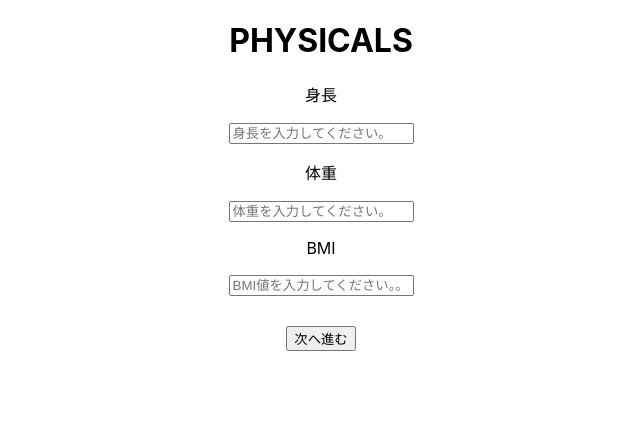
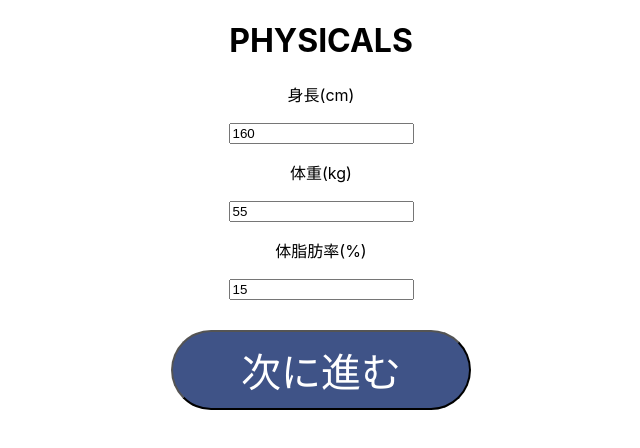
Before and after one commit to trmti/MukimukiHealth, a Next.js app: page /bmi in a window 1280 px wide. Shown: the top 448 px of the page, without its empty margins (319-959 px from the left). Built offline with nearby package versions, Linux system fonts and the light colour scheme; no server answers; the database is empty; sample sign-in values are in the browser's storage.

Commit message:
理想体型とBMI入力画面作成

```diff
--- a/pages/bmi.tsx
+++ b/pages/bmi.tsx
@@ -1,19 +1,58 @@
-import type { NextPage } from "next";
-import styles from "../styles/bmi.module.css";
+import type { NextPage } from 'next';
+import { useRouter } from 'next/router';
+
+import { useState, useEffect } from 'react';
+import { setUserData } from '../utils/set';
+import { useAuthContext } from '../utils/AuthContext';
+
+import Button from '../atoms/Button';
+import styles from '../styles/bmi.module.css';
 
 const BMI: NextPage = () => {
+  const { user } = useAuthContext();
+  const router = useRouter();
+
+  const [height, setHeight] = useState<number>(160);
+  const [weight, setWeight] = useState<number>(55);
+  const [percentage, setPercentage] = useState<number>(15);
+
+  const onClick = async () => {
+    if (user?.email) {
+      await setUserData(user.email, weight, height, percentage);
+      router.push('/ideal');
+    }
+  };
+
   return (
     <div className={styles.all}>
       <h1>PHYSICALS</h1>
       <div className={styles.button}>
-        <p>身長</p>
-        <input placeholder="身長を入力してください。" />
-        <p>体重</p>
-        <input placeholder="体重を入力してください。" />
-        <p>BMI</p>
-        <input placeholder="BMI値を入力してください。。" />
+        <p>身長(cm)</p>
+        <input
+          defaultValue={height}
+          onChange={(e) => {
+            setHeight(Number(e.currentTarget.value));
+          }}
+          type="number"
+        />
+        <p>体重(kg)</p>
+        <input
+          defaultValue={weight}
+          type="number"
+          onChange={(e) => {
+            setWeight(Number(e.currentTarget.value));
+          }}
+        />
+        <p>体脂肪率(%)</p>
+        <input
+          defaultValue={percentage}
+          type="number"
+          onChange={(e) => {
+            setPercentage(Number(e.currentTarget.value));
+          }}
+        />
       </div>
-      <button>次へ進む</button>
+      <Button text="次に進む" onClick={onClick} />
     </div>
   );
 };
--- a/pages/signup.tsx
+++ b/pages/signup.tsx
@@ -45,8 +45,8 @@ const Signup: NextPage = () => {
 
   useEffect(() => {
     if (isLoggedIn) {
-      alert('ログイン済みです。マイページに移動します。');
-      router.push('/mypage');
+      alert('ログイン済みです。データ入力画面に移動します。');
+      router.push('/bmi');
     }
   }, [isLoggedIn]);
 
--- a/utils/AuthContext.tsx
+++ b/utils/AuthContext.tsx
@@ -6,17 +6,21 @@ import {
   useEffect,
 } from 'react';
 import type { NextPage } from 'next';
-import { getTodayFood } from '../utils/get';
+import { getTodayFood, getUser } from '../utils/get';
 
 import { getAuth, onAuthStateChanged } from 'firebase/auth';
-import type { User } from 'firebase/auth';
 import { useRouter } from 'next/router';
 import { app } from './firebase';
 
+import type { User as FirebaseUser } from './types';
+import type { User } from 'firebase/auth';
+
 export type UserType = User | null;
+export type FirebaseUserType = FirebaseUser | null;
 
 export type AuthContextProps = {
   user: UserType;
+  firebaseUser: FirebaseUserType;
 };
 
 export type AuthProps = {
@@ -33,6 +37,7 @@ export const AuthProvider: NextPage<AuthProps> = ({ children }) => {
   const router = useRouter();
   const auth = getAuth(app);
   const [user, setUser] = useState<UserType>(null);
+  const [firebaseUser, setFirebaseUser] = useState<FirebaseUserType>(null);
   const isAvailableForViewing =
     router.pathname === '/' ||
     router.pathname === '/login' ||
@@ -41,6 +46,7 @@ export const AuthProvider: NextPage<AuthProps> = ({ children }) => {
 
   const value = {
     user,
+    firebaseUser,
   };
 
   useEffect(() => {
@@ -49,6 +55,9 @@ export const AuthProvider: NextPage<AuthProps> = ({ children }) => {
       if (!user && !isAvailableForViewing) {
         alert('ログインしてください');
         await router.push('/login');
+      } else if (user?.email) {
+        const newUser = await getUser(user.email);
+        setFirebaseUser(newUser);
       }
     });
     return () => {
--- a/utils/set.ts
+++ b/utils/set.ts
@@ -2,13 +2,46 @@ import { doc, updateDoc, deleteField, setDoc } from 'firebase/firestore';
 import { db } from './firebase';
 
 export async function createNewUser(email: string) {
-  await setDoc(doc(db, 'User', email), {}, { merge: true });
+  await setDoc(doc(db, 'User', email), {});
 }
 
 export async function deleteTodayFood(userId: string) {
   const ref = doc(db, 'User', userId);
   await updateDoc(ref, {
     次のご飯: deleteField(),
+  });
+}
+
+export async function setUserData(
+  userId: string,
+  weight: number,
+  height: number,
+  percentage: number
+) {
+  await updateDoc(doc(db, 'User', userId), {
+    体重: weight,
+    身長: height,
+    体脂肪率: percentage,
+  });
+}
+
+export async function setGoals(
+  userId: string,
+  calorie: number,
+  protein: number,
+  lipid: number,
+  suger: number,
+  carbohydrates: number
+) {
+  const ref = doc(db, 'User', userId);
+  await updateDoc(ref, {
+    目標栄養素: {
+      カロリー: calorie,
+      タンパク質: protein,
+      脂質: lipid,
+      糖質: suger,
+      炭水化物: carbohydrates,
+    },
   });
 }
 
```
Also changed, not shown: pages/ideal.tsx (+49 -7 lines), utils/types.ts (+8 -6 lines).
